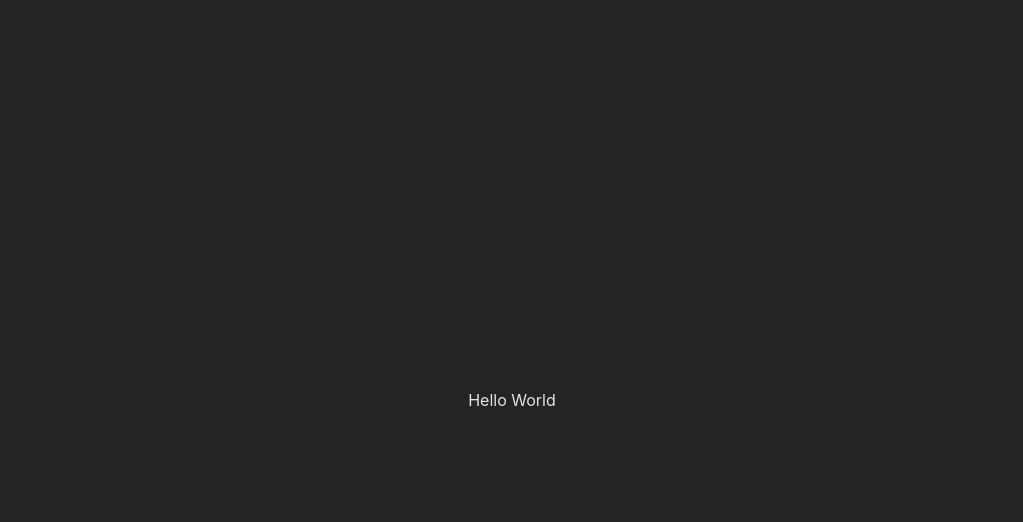
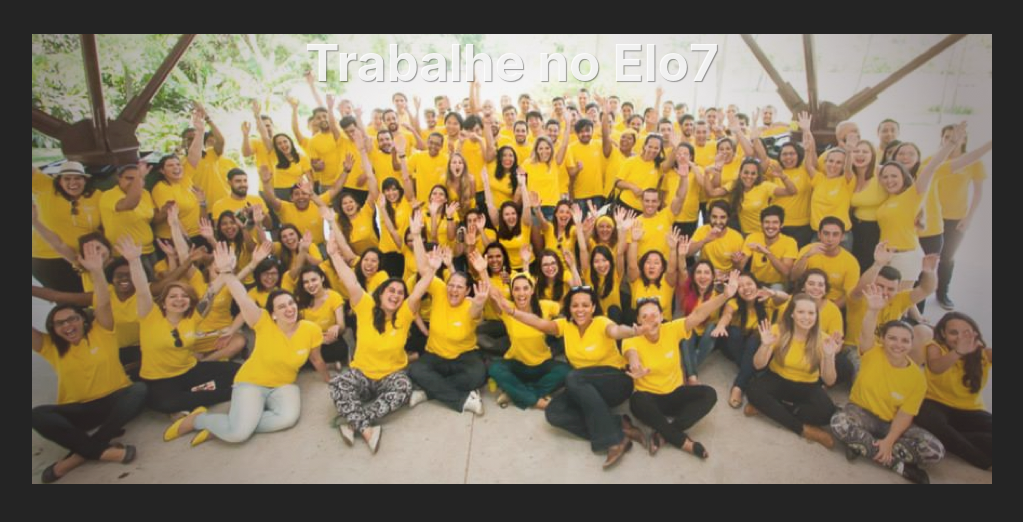
Before and after one commit to vitorokubo/elo7-page, a React (Vite) app: page / in a window 1280 px wide. Shown: the top 522 px of the page, without its empty margins (128-1151 px from the left). Built offline with nearby package versions, Linux system fonts and the light colour scheme.

Commit message:
feat(herobanner): criação do componente herobanner

```diff
--- a/index.html
+++ b/index.html
@@ -4,7 +4,7 @@
         <meta charset="UTF-8" />
         <link rel="icon" type="image/svg+xml" href="/vite.svg" />
         <meta name="viewport" content="width=device-width, initial-scale=1.0" />
-        <title>Vite + React</title>
+        <title>Elo 7 | Carreiras</title>
     </head>
     <body>
         <div id="root"></div>
--- a/src/App.jsx
+++ b/src/App.jsx
@@ -1,10 +1,15 @@
 import { useState } from 'react'
 import './App.sass'
+import HeroBanner from './pages/job-page/herobanner/HeroBanner'
 
 function App() {
     const [count, setCount] = useState(0)
 
-    return <div className="App">Hello World</div>
+    return (
+        <div className="App">
+            <HeroBanner></HeroBanner>
+        </div>
+    )
 }
 
 export default App
--- a/src/App.sass
+++ b/src/App.sass
@@ -1,5 +1,5 @@
 #root
+  min-width: 320px
   max-width: 1280px
   margin: 0 auto
-  padding: 2rem
   text-align: center
--- a/src/index.sass
+++ b/src/index.sass
@@ -16,8 +16,6 @@
 
 body
     margin: 0
-    display: flex
-    place-items: center
     min-width: 320px
     min-height: 100vh
 
--- /dev/null
+++ b/src/pages/job-page/herobanner/HeroBanner.jsx
@@ -0,0 +1,14 @@
+import './styles.sass'
+
+export default function HeroBanner() {
+    return (
+        <header>
+            <div
+                className="banner"
+                alt="Banner com foto dos colaboradores da Elo7 reunidos e em comemoração"
+            >
+                <h1>Trabalhe no Elo7</h1>
+            </div>
+        </header>
+    )
+}
--- /dev/null
+++ b/src/pages/job-page/herobanner/styles.sass
@@ -0,0 +1,12 @@
+.banner
+    height: 450px
+    width: 960px
+    margin: auto
+    /*Imagem usada*/
+    background-image: url('../../../assets/images/foto-header.png')
+    /*Opções de posicionamento*/
+    background-size: auto
+    background-position: center
+
+h1
+    text-shadow: 1px 1px 1px rgba(20,20,20,.4)
```
Also changed, not shown: src/pages/job-page/index.jsx (added), 1 other file (tests, documents, lock files or other folders).
